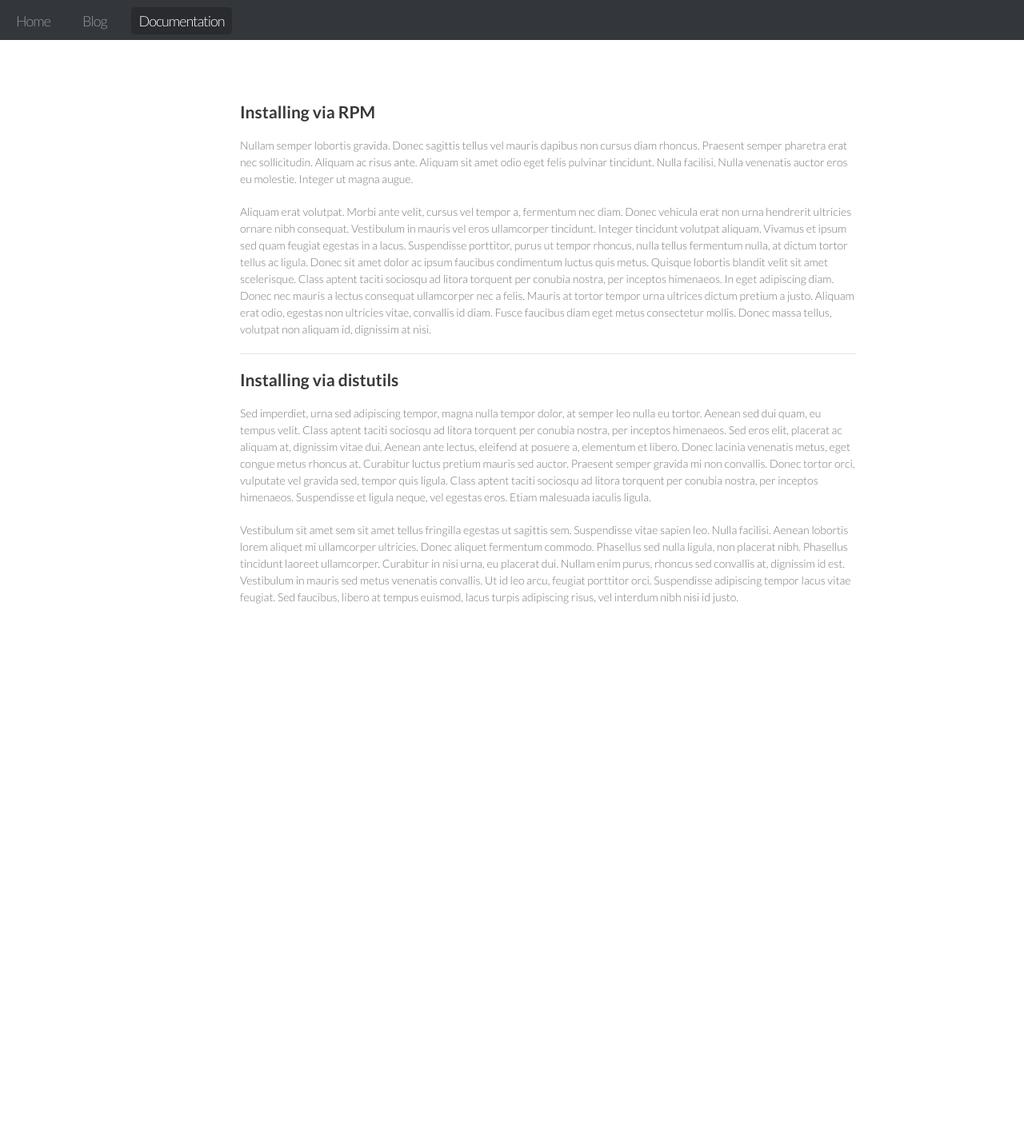
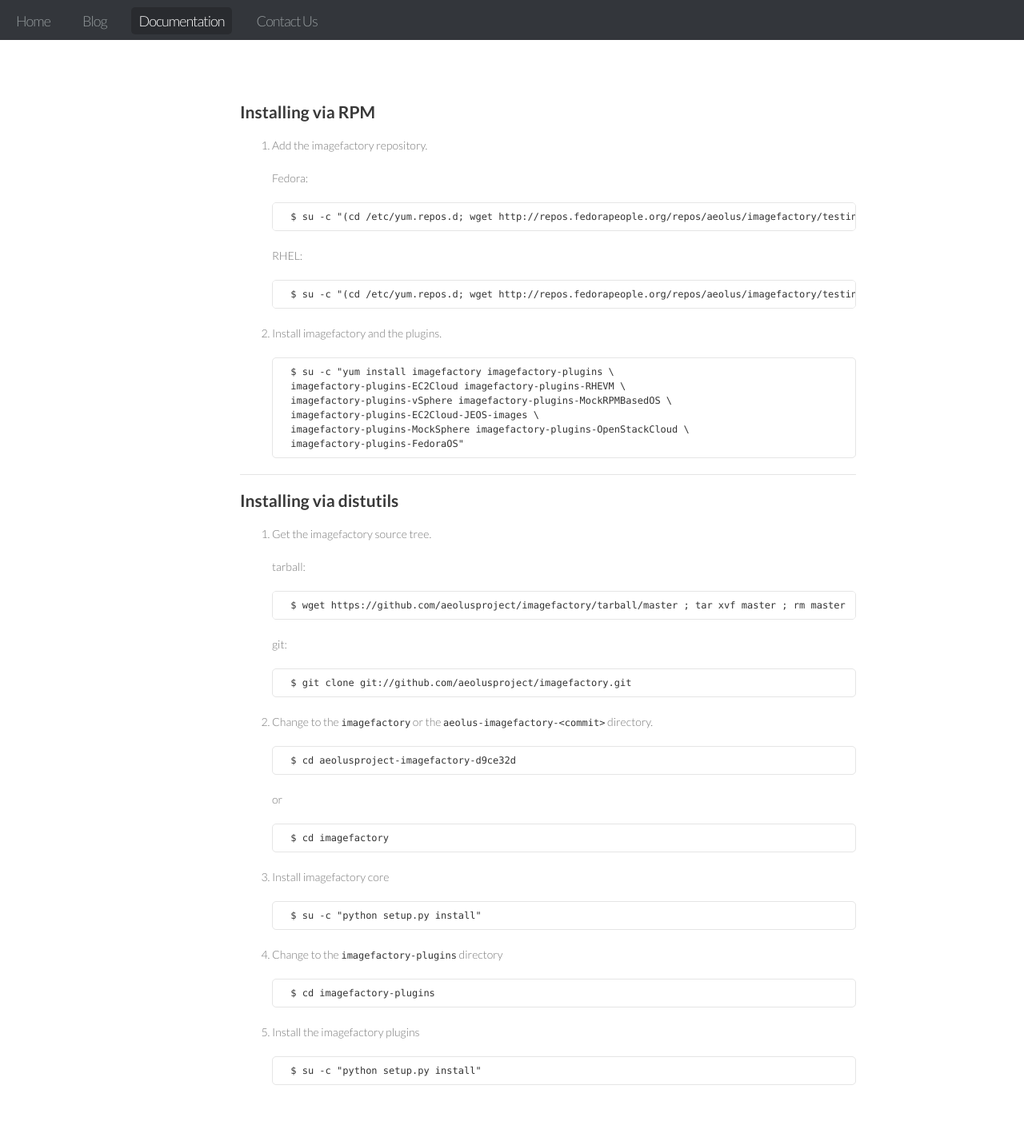
Before and after one commit to redhat-imaging/imagefactory, a Jekyll site: the page built from documentation/install.markdown, in a window 1280 px wide. Shown: the whole page at 80% size. Built offline with Jekyll 4.4.1, drawn with Linux system fonts in a browser that asks for light colours; before the commit the page ends 900 px from its top, so only the background shows below that.

Commit message:
added content to install and contact us
Signed-off-by: Steve Loranz <sloranz@redhat.com>

```diff
--- a/_config.yml
+++ b/_config.yml
@@ -20,3 +20,6 @@ navigation:
 - name: Documentation
   url: /documentation
   section: documentation
+- name: Contact Us
+  url: /contact_us.html
+  section: contact_us
--- a/_includes/about.html
+++ b/_includes/about.html
@@ -8,7 +8,7 @@
 
 
   <ul>
-    <li><a href="https://github.com/aeolusproject/imagefactory">Install <strong>RPM</strong></a></li>
+    <li><a href="/documentation/install.html#rpm">Install <strong>RPM</strong></a></li>
     <!-- <li><a href="https://github.com/aeolusproject/imagefactory/zipball/master">Download <strong>ZIP File</strong></a></li> -->
     <li><a href="https://github.com/aeolusproject/imagefactory/tarball/master">Download <strong>TAR Ball</strong></a></li>
     <li><a href="https://github.com/aeolusproject/imagefactory">View On <strong>GitHub</strong></a></li>
--- a/documentation/install.markdown
+++ b/documentation/install.markdown
@@ -7,15 +7,56 @@ title: Installation
 <a id="rpm" />
 ## Installing via RPM
 
-Nullam semper lobortis gravida. Donec sagittis tellus vel mauris dapibus non cursus diam rhoncus. Praesent semper pharetra erat nec sollicitudin. Aliquam ac risus ante. Aliquam sit amet odio eget felis pulvinar tincidunt. Nulla facilisi. Nulla venenatis auctor eros eu molestie. Integer ut magna augue.
+1. Add the imagefactory repository.
 
-Aliquam erat volutpat. Morbi ante velit, cursus vel tempor a, fermentum nec diam. Donec vehicula erat non urna hendrerit ultricies ornare nibh consequat. Vestibulum in mauris vel eros ullamcorper tincidunt. Integer tincidunt volutpat aliquam. Vivamus et ipsum sed quam feugiat egestas in a lacus. Suspendisse porttitor, purus ut tempor rhoncus, nulla tellus fermentum nulla, at dictum tortor tellus ac ligula. Donec sit amet dolor ac ipsum faucibus condimentum luctus quis metus. Quisque lobortis blandit velit sit amet scelerisque. Class aptent taciti sociosqu ad litora torquent per conubia nostra, per inceptos himenaeos. In eget adipiscing diam. Donec nec mauris a lectus consequat ullamcorper nec a felis. Mauris at tortor tempor urna ultrices dictum pretium a justo. Aliquam erat odio, egestas non ultricies vitae, convallis id diam. Fusce faucibus diam eget metus consectetur mollis. Donec massa tellus, volutpat non aliquam id, dignissim at nisi.
+    Fedora:
+
+        $ su -c "(cd /etc/yum.repos.d; wget http://repos.fedorapeople.org/repos/aeolus/imagefactory/testing/repos/fedora/imagefactory.repo)"
+
+    RHEL:
+
+        $ su -c "(cd /etc/yum.repos.d; wget http://repos.fedorapeople.org/repos/aeolus/imagefactory/testing/repos/rhel/imagefactory.repo)"
+
+1. Install imagefactory and the plugins.
+
+        $ su -c "yum install imagefactory imagefactory-plugins \
+        imagefactory-plugins-EC2Cloud imagefactory-plugins-RHEVM \
+        imagefactory-plugins-vSphere imagefactory-plugins-MockRPMBasedOS \
+        imagefactory-plugins-EC2Cloud-JEOS-images \
+        imagefactory-plugins-MockSphere imagefactory-plugins-OpenStackCloud \
+        imagefactory-plugins-FedoraOS"
 
 ---
 
 <a id="distutils" />
 ## Installing via distutils
 
-Sed imperdiet, urna sed adipiscing tempor, magna nulla tempor dolor, at semper leo nulla eu tortor. Aenean sed dui quam, eu tempus velit. Class aptent taciti sociosqu ad litora torquent per conubia nostra, per inceptos himenaeos. Sed eros elit, placerat ac aliquam at, dignissim vitae dui. Aenean ante lectus, eleifend at posuere a, elementum et libero. Donec lacinia venenatis metus, eget congue metus rhoncus at. Curabitur luctus pretium mauris sed auctor. Praesent semper gravida mi non convallis. Donec tortor orci, vulputate vel gravida sed, tempor quis ligula. Class aptent taciti sociosqu ad litora torquent per conubia nostra, per inceptos himenaeos. Suspendisse et ligula neque, vel egestas eros. Etiam malesuada iaculis ligula.
+1. Get the imagefactory source tree.
 
-Vestibulum sit amet sem sit amet tellus fringilla egestas ut sagittis sem. Suspendisse vitae sapien leo. Nulla facilisi. Aenean lobortis lorem aliquet mi ullamcorper ultricies. Donec aliquet fermentum commodo. Phasellus sed nulla ligula, non placerat nibh. Phasellus tincidunt laoreet ullamcorper. Curabitur in nisi urna, eu placerat dui. Nullam enim purus, rhoncus sed convallis at, dignissim id est. Vestibulum in mauris sed metus venenatis convallis. Ut id leo arcu, feugiat porttitor orci. Suspendisse adipiscing tempor lacus vitae feugiat. Sed faucibus, libero at tempus euismod, lacus turpis adipiscing risus, vel interdum nibh nisi id justo.
+    tarball:
+
+        $ wget https://github.com/aeolusproject/imagefactory/tarball/master ; tar xvf master ; rm master
+
+    git:
+
+        $ git clone git://github.com/aeolusproject/imagefactory.git
+
+1. Change to the `imagefactory` or the `aeolus-imagefactory-<commit>` directory.
+
+        $ cd aeolusproject-imagefactory-d9ce32d
+
+    or
+
+        $ cd imagefactory
+
+1. Install imagefactory core
+
+        $ su -c "python setup.py install"
+
+1. Change to the `imagefactory-plugins` directory
+
+        $ cd imagefactory-plugins
+
+1. Install the imagefactory plugins
+
+        $ su -c "python setup.py install"
```
Also changed, not shown: contact_us.markdown (added, +31 -0 lines).
